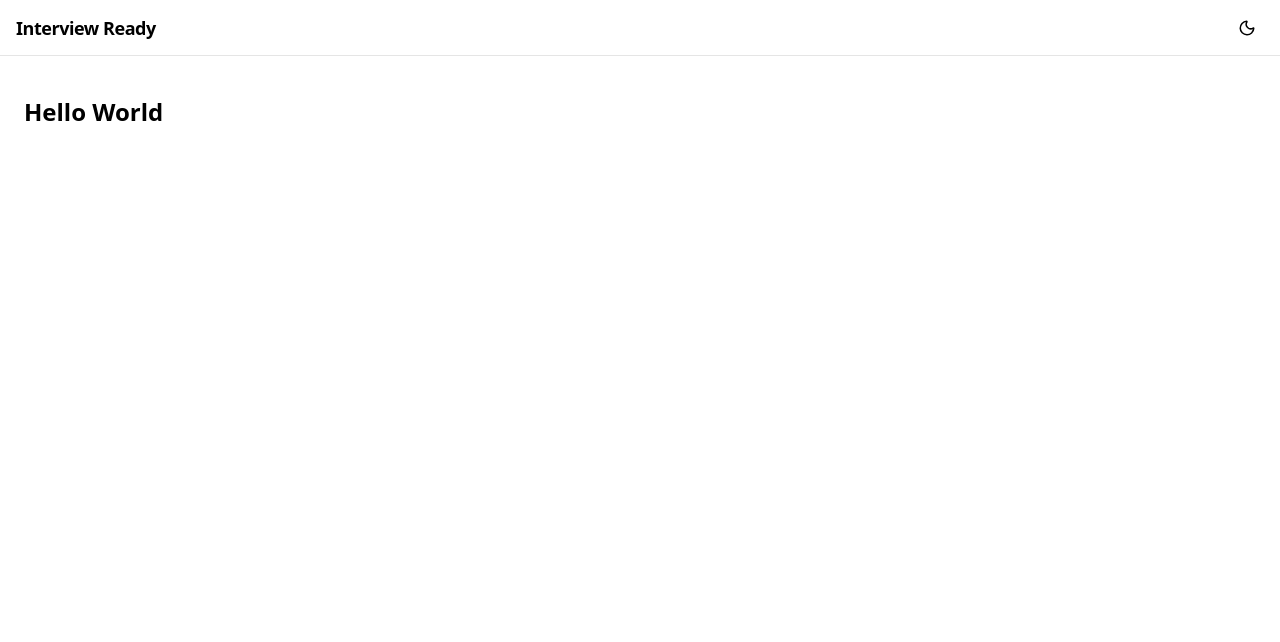
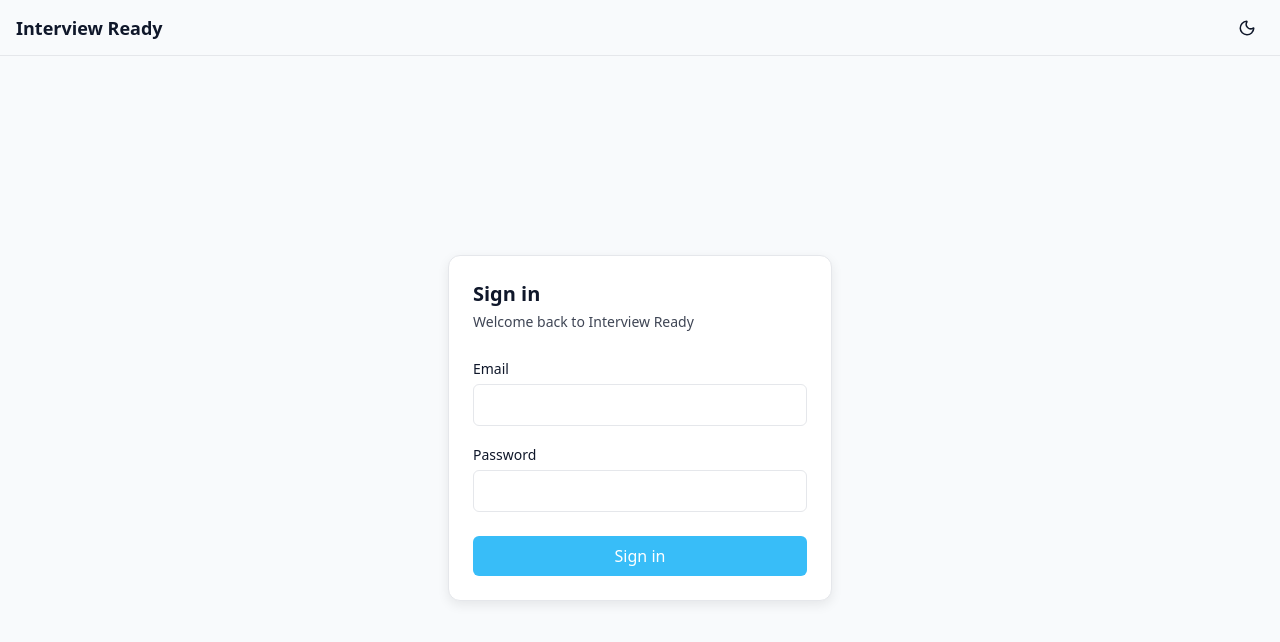
Before and after one commit to Gyan-Raj/interview-prep-next-app, a Next.js app: page / in a window 1280 px wide. Shown: the top 642 px of the page. Built offline with nearby package versions, Linux system fonts and the light colour scheme.

Commit message:
improved theme toggle by using tokens for theme and implemented a sign in component

```diff
--- a/app/components/Navbar.tsx
+++ b/app/components/Navbar.tsx
@@ -13,33 +13,35 @@ type NavbarProps = {
 
 export default function Navbar({ user }: NavbarProps) {
   return (
-    <header className="h-14 w-full border-b border-neutral-200 dark:border-neutral-800">
+    <header
+      className="h-14 w-full border-b"
+      style={{ borderColor: "var(--color-border)" }}
+    >
       <div className="mx-auto flex h-full max-w-7xl items-center justify-between px-4">
-        {/* Left: App name */}
-        <div className="text-lg font-semibold tracking-tight">
-          Interview Ready
-        </div>
+        {/* App name */}
+        <div className="text-lg font-semibold">Interview Ready</div>
 
-        {/* Right: Actions */}
+        {/* Actions */}
         <div className="flex items-center gap-3">
-          {/* Theme toggle */}
           <ThemeToggle />
 
-          {/* Authenticated user area (future-proof) */}
           {user && (
             <div className="flex items-center gap-2">
-              <span className="text-sm text-neutral-600 dark:text-neutral-300">
+              <span className="text-sm" style={{ color: "var(--color-text)" }}>
                 {user.name}
               </span>
 
-              <div className="h-8 w-8 overflow-hidden rounded-full bg-neutral-300 dark:bg-neutral-700">
-                {user.avatarUrl ? (
+              <div
+                className="h-8 w-8 overflow-hidden rounded-full"
+                style={{ backgroundColor: "var(--color-border)" }}
+              >
+                {user.avatarUrl && (
                   <img
                     src={user.avatarUrl}
                     alt={user.name}
                     className="h-full w-full object-cover"
                   />
-                ) : null}
+                )}
               </div>
             </div>
           )}
--- /dev/null
+++ b/app/components/SignIn.tsx
@@ -0,0 +1,54 @@
+export default function SignIn() {
+  return (
+    <div
+      className="w-full max-w-sm border p-6"
+      style={{
+        backgroundColor: "var(--color-panel)",
+        borderColor: "var(--color-border)",
+        boxShadow: "var(--shadow-card)",
+        borderRadius: "var(--radius-card)",
+        color: "var(--color-text)",
+      }}
+    >
+      <h1 className="text-xl font-semibold">Sign in</h1>
+      <p className="mt-1 text-sm opacity-80">Welcome back to Interview Ready</p>
+
+      <form className="mt-6 space-y-4">
+        <div>
+          <label className="text-sm font-medium">Email</label>
+          <input
+            className="mt-1 w-full rounded-md border px-3 py-2 focus:outline-none"
+            style={{
+              backgroundColor: "var(--color-panel)",
+              borderColor: "var(--color-border)",
+              color: "var(--color-text)",
+            }}
+          />
+        </div>
+
+        <div>
+          <label className="text-sm font-medium">Password</label>
+          <input
+            type="password"
+            className="mt-1 w-full rounded-md border px-3 py-2 focus:outline-none"
+            style={{
+              backgroundColor: "var(--color-panel)",
+              borderColor: "var(--color-border)",
+              color: "var(--color-text)",
+            }}
+          />
+        </div>
+
+        <button
+          className="mt-2 w-full rounded-md py-2 font-medium"
+          style={{
+            backgroundColor: "var(--color-accent)",
+            color: "#fff",
+          }}
+        >
+          Sign in
+        </button>
+      </form>
+    </div>
+  );
+}
--- a/app/components/ThemeToggle.tsx
+++ b/app/components/ThemeToggle.tsx
@@ -7,28 +7,21 @@ type Theme = "light" | "dark";
 
 export default function ThemeToggle() {
   const [theme, setTheme] = useState<Theme>("light");
-  const [mounted, setMounted] = useState(false);
 
   useEffect(() => {
     const stored = localStorage.getItem("theme") as Theme | null;
     const systemDark = window.matchMedia(
       "(prefers-color-scheme: dark)"
     ).matches;
+    const initial = stored ?? (systemDark ? "dark" : "light");
 
-    const initialTheme = stored ?? (systemDark ? "dark" : "light");
-    console.log(initialTheme, "initialTheme");
-
-    document.documentElement.classList.toggle("dark", initialTheme === "dark");
-
-    setTheme(initialTheme);
-    setMounted(true);
+    document.documentElement.setAttribute("data-theme", initial);
+    setTheme(initial);
   }, []);
-
-  if (!mounted) return null;
 
   function toggleTheme() {
     const next = theme === "dark" ? "light" : "dark";
-    document.documentElement.classList.toggle("dark", next === "dark");
+    document.documentElement.setAttribute("data-theme", next);
     localStorage.setItem("theme", next);
     setTheme(next);
   }
@@ -37,11 +30,18 @@ export default function ThemeToggle() {
     <button
       onClick={toggleTheme}
       aria-label="Toggle theme"
-      className="group rounded-md p-2 cursor-pointer transition-colors duration-200 hover:bg-black dark:hover:bg-neutral-800"
+      className="rounded-md p-2 transition cursor-pointer"
+      style={{
+        backgroundColor: "transparent",
+      }}
+      onMouseEnter={(e) =>
+        (e.currentTarget.style.backgroundColor = "var(--color-border)")
+      }
+      onMouseLeave={(e) =>
+        (e.currentTarget.style.backgroundColor = "transparent")
+      }
     >
-      <span className="block transition-colors duration-200 dark:group-hover:text-neutral-200">
-        {theme === "dark" ? <Sun size={18} /> : <Moon size={18} />}
-      </span>
+      {theme === "dark" ? <Sun size={18} /> : <Moon size={18} />}
     </button>
   );
 }
--- a/app/globals.css
+++ b/app/globals.css
@@ -1,18 +1,31 @@
 @import "tailwindcss";
 
-@layer base {
-  :root {
-    --bg: white;
-    --fg: black;
-  }
+/* Default theme: LIGHT */
+:root {
+  --color-bg: #f8fafc;
+  --color-panel: #ffffff;
+  --color-border: #e5e7eb;
+  --color-text: #0f172a;
+  --color-accent: #38bdf8;
 
-  html.dark {
-    --bg: #020617;
-    --fg: #e5e7eb;
-  }
+  --radius-card: 12px;
+  --shadow-card: 0 4px 12px rgba(0, 0, 0, 0.08);
+}
 
-  body {
-    background-color: var(--bg);
-    color: var(--fg);
-  }
+/* Dark theme */
+[data-theme="dark"] {
+  --color-bg: #0f172a;
+  --color-panel: #020617;
+  --color-border: #1e293b;
+  --color-text: #e5e7eb;
+  --color-accent: #38bdf8;
+
+  --radius-card: 12px;
+  --shadow-card: 0 4px 12px rgba(0, 0, 0, 0.4);
 }
+
+/* Base element wiring */
+body {
+  background-color: var(--color-bg);
+  color: var(--color-text);
+}
--- a/app/page.tsx
+++ b/app/page.tsx
@@ -1,7 +1,9 @@
+import SignIn from "@/app/components/SignIn";
+
 export default function Home() {
   return (
-    <main className="p-6">
-      <h1 className="text-2xl font-semibold mt-4">Hello World</h1>
+    <main className="h-[calc(100vh-3.5rem)] overflow-hidden flex items-center justify-center">
+      <SignIn />
     </main>
   );
 }
```
